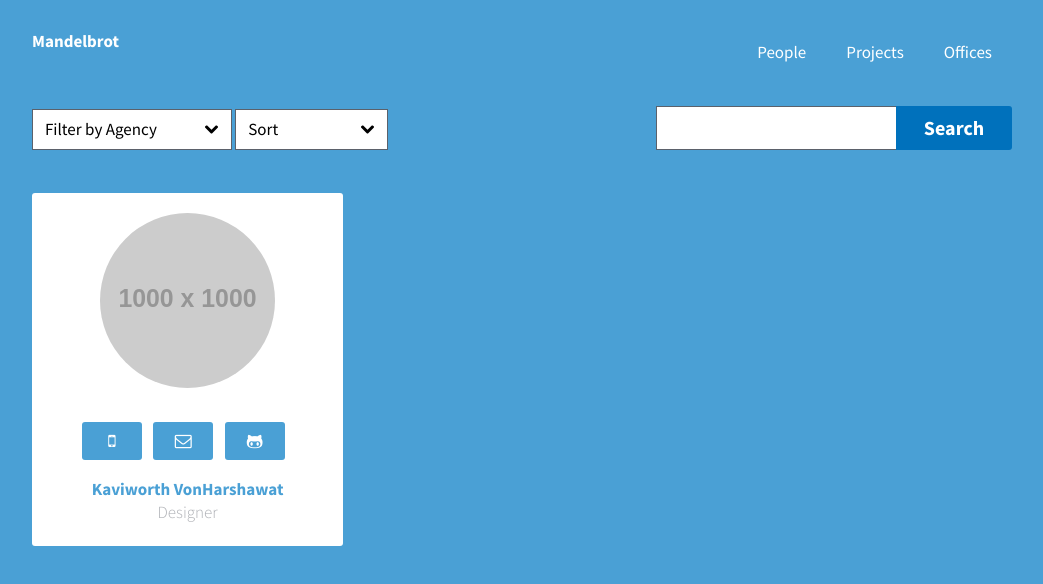
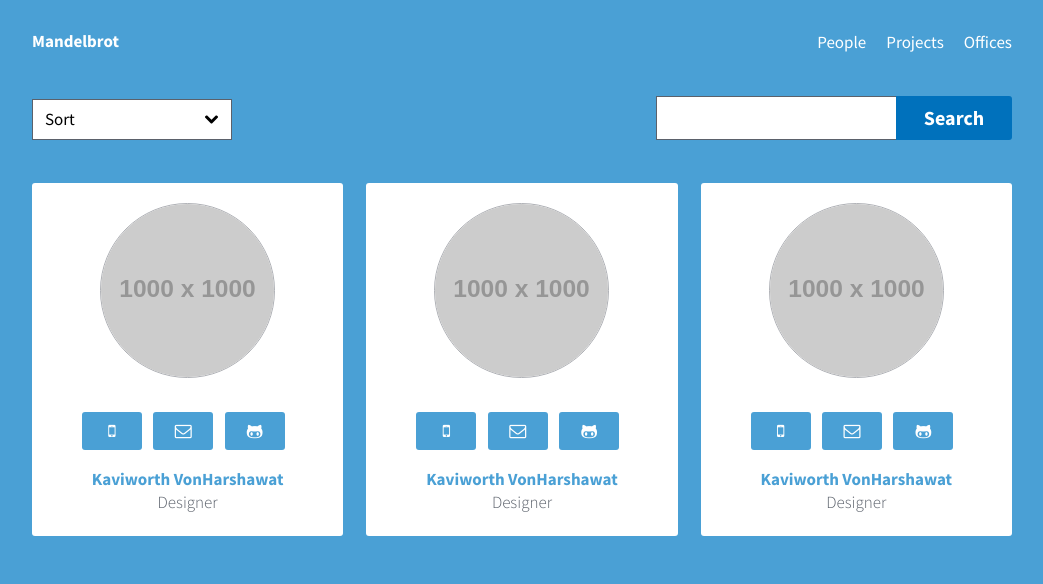
Before and after one commit to paultag/playground, a plain HTML site: page search_results.html in a window 1280 px wide. Shown: the whole page, without its empty margins (118-1161 px from the left). Drawn offline with nearby package versions, Linux system fonts and the light colour scheme; files that its build step writes are made by us from their sources; placeholder pictures from the web are drawn by us.

Commit message:
more fixes

```diff
--- a/css/main.scss
+++ b/css/main.scss
@@ -93,7 +93,7 @@ p, h1, h2, h3, h4, h5, h6 {
     text-transform: uppercase;
 }
 .mdl-meta {
-    color: $color-gray-light;
+    color: $color-gray;
     font-weight: 300;
 }
 
@@ -158,7 +158,7 @@ ul.mdl-nav-links > li a {
     color: $color_white;
     display: inline-block;
     text-align: center;
-    padding: rem(10px) rem(20px);
+    padding: 0 0 rem(10px) rem(20px);
     text-decoration: none;
     &:hover {
       color: darken($color_white, 10%)
@@ -175,7 +175,7 @@ ul.mdl-nav-links > li a {
     display: inline-block;
   }
   form {
-    max-width: rem(200px);
+    width: 200px;
   }
   .usa-search {
     float: right;
@@ -312,6 +312,7 @@ making .mdl-app-segment a grandchild element of .mdl-app.
 * ============================*/
 
 .mdl-result-card {
+  display: inline-block;
   cursor: pointer;
   padding: rem(20px);
   background-color: $color-white;
@@ -332,6 +333,7 @@ making .mdl-app-segment a grandchild element of .mdl-app.
 .mdl-profile .mdl-result-card .mdl-pic {
   max-width: rem(175px);
   border-radius: rem(175px);
+  border: 1px solid $color-gray-light;
 }
 
 
--- a/search_results.html
+++ b/search_results.html
@@ -31,18 +31,6 @@
         <div class="usds-width-one-whole">
 
           <form>
-            <label class="usa-sr-only" for="options">Filter by Agency</label>
-            <select name="options" id="options">
-              <option value="value0">Filter by Agency</option>
-              <option value="value1">Department of Veterans Affairs</option>
-              <option value="value2">Department of Defense</option>
-              <option value="value3">Department of Education</option>
-              <option value="value4">Department of State</option>
-              <option value="value5">Department of Justice</option>
-            </select>
-          </form>
-
-          <form>
             <label class="usa-sr-only" for="options">Sort by</label>
             <select name="options" id="options">
               <option value="value0">Sort</option>
@@ -72,7 +60,29 @@
 
         <div class="mdl-app-segment">
           <div class="usa-width-one-third mdl-result-card" onclick="location.href='https://www.google.com';">
-              <img class="mdl-pic" src=" http://placehold.it/1000/EB586F?text=pic">
+              <img class="mdl-pic" src=" http://placehold.it/1000/f8f8f8?text=pic">
+              <div class="mdl-social-block">
+                <a class="usa-button" href="https://www.google.com"><i class="fa fa-mobile"></i></a>
+                <a class="usa-button" href="https://www.google.com"><i class="fa fa-envelope-o"></i></a>
+                <a class="usa-button" href="https://www.google.com"><i class="fa fa-github-alt"></i></a>
+              </div>
+              <h4 class="mdl-txt-c mdl-name">Kaviworth VonHarshawat</h4>
+              <p class="mdl-meta mdl-txt-c mdl-meta">Designer</p>
+            </div>
+
+            <div class="usa-width-one-third mdl-result-card" onclick="location.href='https://www.google.com';">
+              <img class="mdl-pic" src=" http://placehold.it/1000/f8f8f8?text=pic">
+              <div class="mdl-social-block">
+                <a class="usa-button" href="https://www.google.com"><i class="fa fa-mobile"></i></a>
+                <a class="usa-button" href="https://www.google.com"><i class="fa fa-envelope-o"></i></a>
+                <a class="usa-button" href="https://www.google.com"><i class="fa fa-github-alt"></i></a>
+              </div>
+              <h4 class="mdl-txt-c mdl-name">Kaviworth VonHarshawat</h4>
+              <p class="mdl-meta mdl-txt-c mdl-meta">Designer</p>
+            </div>
+
+            <div class="usa-width-one-third mdl-result-card" onclick="location.href='https://www.google.com';">
+              <img class="mdl-pic" src=" http://placehold.it/1000/f8f8f8?text=pic">
               <div class="mdl-social-block">
                 <a class="usa-button" href="https://www.google.com"><i class="fa fa-mobile"></i></a>
                 <a class="usa-button" href="https://www.google.com"><i class="fa fa-envelope-o"></i></a>
@@ -83,6 +93,8 @@
             </div>
         </div>
 
+
+
       </div>
     </div>
   </body>
```
